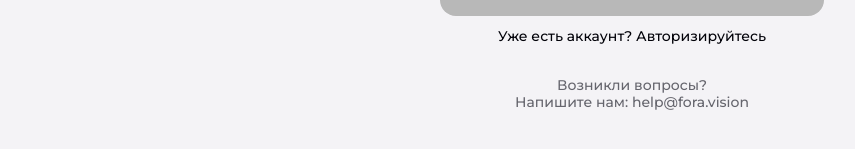
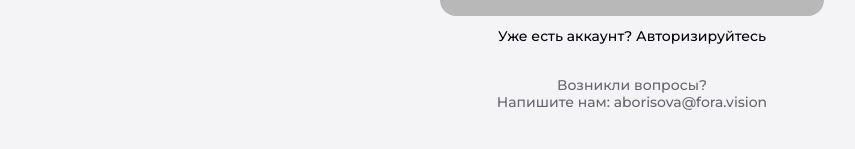
Before and after one commit to fora-vision/fora_trainers_admin, a React (Create React App) app: page /auth in a window 1280 px wide. Shown: the part 613-762 px from the top of the page, without its empty margins (8-863 px from the left). Built offline with nearby package versions, Linux system fonts and the light colour scheme.

Commit message:
update typo

```diff
--- a/src/Login/Create.js
+++ b/src/Login/Create.js
@@ -87,7 +87,7 @@ const CreateAccount = () => {
       <PSmall style={{ textAlign: "center", color: "#65656D" }}>
         Возникли вопросы?
         <br />
-        Напишите нам: help@fora.vision
+        Напишите нам: aborisova@fora.vision
       </PSmall>
     </LoginForm>
   );
--- a/src/Login/index.js
+++ b/src/Login/index.js
@@ -67,7 +67,7 @@ const Login = () => {
       <PSmall style={{ textAlign: "center", color: "#65656D" }}>
         {t("login.index.questions")}?
         <br />
-        {t("login.index.writeUs")}: help@fora.vision
+        {t("login.index.writeUs")}: aborisova@fora.vision
       </PSmall>
     </LoginForm>
   );
--- a/src/components/Header/index.js
+++ b/src/components/Header/index.js
@@ -108,7 +108,7 @@ function Header() {
                 content={
                   <Card style={{ width: 300 }}>
                     Хотите больше минут для ваших тренировок? Напишите нам на почту{" "}
-                    <UiLink href="mailto:help@fora.vision">help@fora.vision</UiLink>
+                    <UiLink href="mailto:aborisova@fora.vision">help@fora.vision</UiLink>
                   </Card>
                 }
               >
@@ -126,7 +126,7 @@ function Header() {
                   text: `Switch lang | ${isSwitchChecked ? "EN" : "RU"}`,
                 },
                 {
-                  action: () => window.open("mailto:help@fora.vision"),
+                  action: () => window.open("mailto:aborisova@fora.vision"),
                   iconStart: <Icon data={CircleQuestion} />,
                   text: "Email Support",
                 },
```
Also changed, not shown: public/manifest.json.
